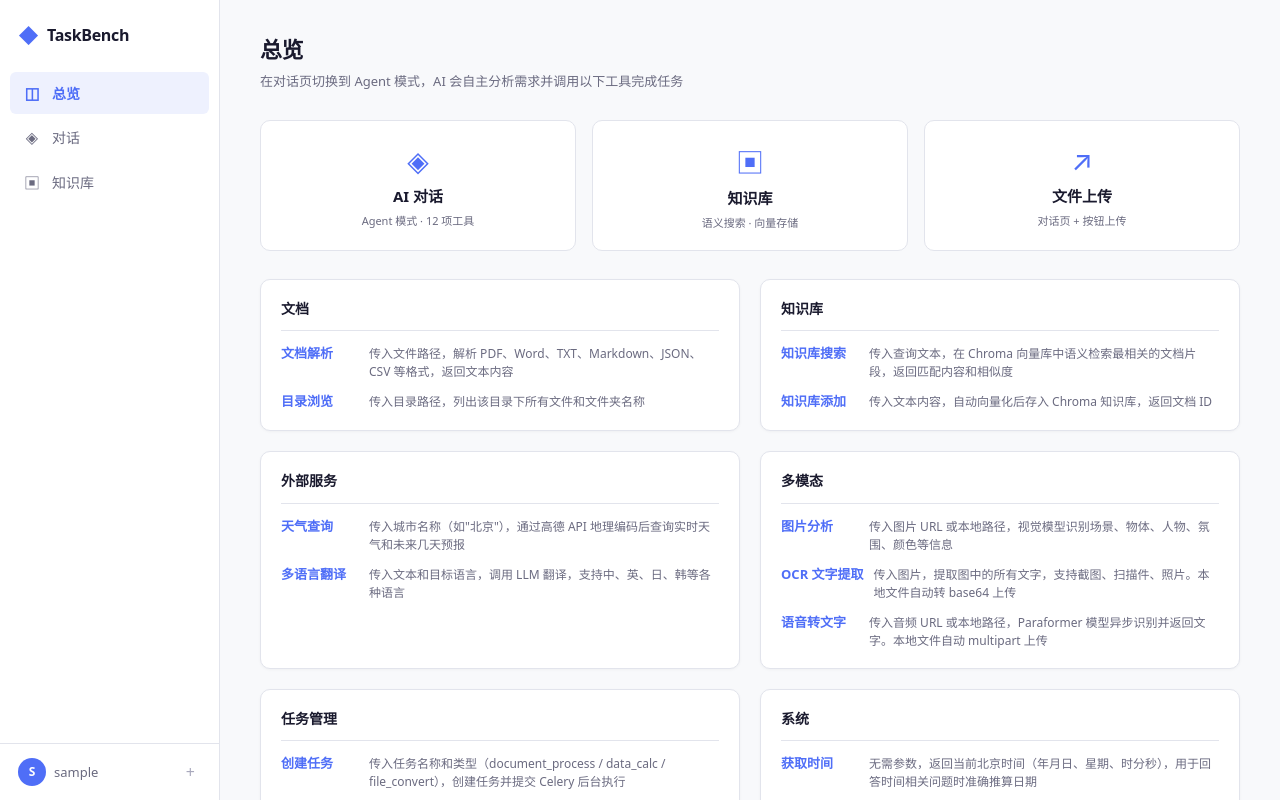
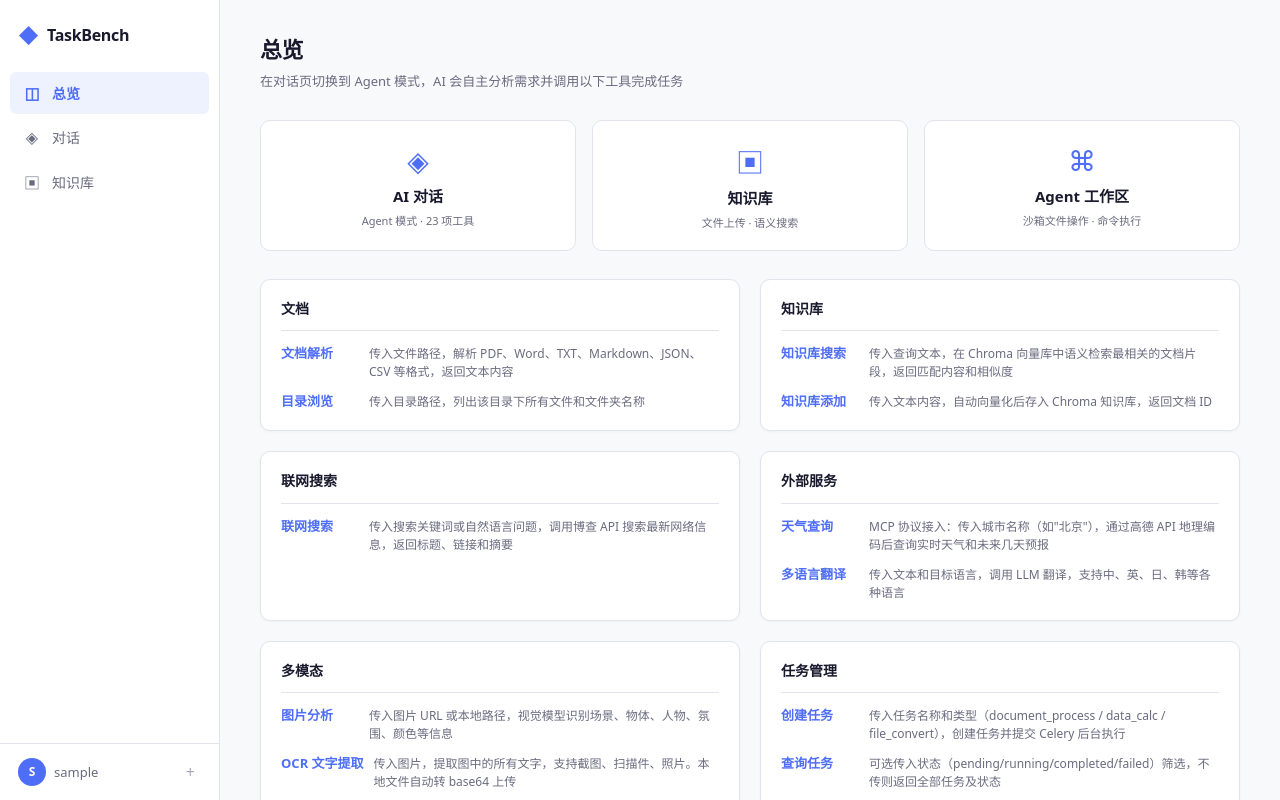
Before and after one commit to hope-go-home/xingqiunan, a Vue app in the folder frontend/: page /dashboard in a window 1280 px wide. Built offline with nearby package versions, Linux system fonts and the light colour scheme; sample sign-in values are in the browser's storage.

Commit message:
feat: 总览页工具清单更新 12→23 项（补全联网搜索/工作区文件/技能系统三组），快捷入口调整

```diff
--- a/frontend/src/views/DashboardView.vue
+++ b/frontend/src/views/DashboardView.vue
@@ -1,10 +1,10 @@
-<!-- DashboardView.vue — 总览。Agent 12 项工具清单 + 快捷入口。 -->
+<!-- DashboardView.vue — 总览。Agent 23 项工具清单 + 快捷入口。 -->
 <script setup>
 import { useRouter } from 'vue-router'
 
 const router = useRouter()
 
-/** 12 项 Agent 工具 */
+/** 23 项 Agent 工具（21 本地注册 + 2 MCP 协议） */
 const tools = [
   {
     group: '文档',
@@ -21,9 +21,15 @@ const tools = [
     ],
   },
   {
+    group: '联网搜索',
+    items: [
+      { name: 'web_search',            label: '联网搜索',   desc: '传入搜索关键词或自然语言问题，调用博查 API 搜索最新网络信息，返回标题、链接和摘要' },
+    ],
+  },
+  {
     group: '外部服务',
     items: [
-      { name: 'query_weather',         label: '天气查询',   desc: '传入城市名称（如"北京"），通过高德 API 地理编码后查询实时天气和未来几天预报' },
+      { name: 'query_weather',         label: '天气查询',   desc: 'MCP 协议接入：传入城市名称（如"北京"），通过高德 API 地理编码后查询实时天气和未来几天预报' },
       { name: 'translate',             label: '多语言翻译', desc: '传入文本和目标语言，调用 LLM 翻译，支持中、英、日、韩等各种语言' },
     ],
   },
@@ -43,9 +49,29 @@ const tools = [
     ],
   },
   {
+    group: '工作区文件',
+    items: [
+      { name: 'write_file',            label: '写入文件',   desc: '在工作区沙箱内写入/覆盖文件（支持自动创建目录），如 scripts/demo.py' },
+      { name: 'read_file',             label: '读取文件',   desc: '读取工作区内文本文件内容，仅限自己的沙箱目录' },
+      { name: 'list_workspace',        label: '列出目录',   desc: '列出工作区目录内容，含文件大小与修改时间' },
+      { name: 'create_directory',      label: '创建目录',   desc: '在工作区内创建目录，支持多级路径' },
+      { name: 'delete_file',           label: '删除文件',   desc: '删除工作区内文件或空目录，高危操作需人工确认' },
+      { name: 'move_file',             label: '移动/重命名', desc: '移动或重命名工作区内文件，高危操作需人工确认' },
+      { name: 'run_command',           label: '执行命令',   desc: '在授权工作区内执行白名单命令（python/pip/git/node/npm 等），需人工确认' },
+    ],
+  },
+  {
+    group: '技能系统',
+    items: [
+      { name: 'install_skill',         label: '安装技能',   desc: '从官方技能仓库（anthropics/skills）下载安装技能到本地 skills/ 目录，如 pptx/docx/pdf/xlsx' },
+      { name: 'list_skills',           label: '列出技能',   desc: '列出已安装的所有技能及其说明' },
+      { name: 'load_skill',            label: '加载技能',   desc: '读取技能的 SKILL.md 使用说明并按步骤执行任务（如生成 PPT）' },
+    ],
+  },
+  {
     group: '系统',
     items: [
-      { name: 'get_current_time',      label: '获取时间',   desc: '无需参数，返回当前北京时间（年月日、星期、时分秒），用于回答时间相关问题时准确推算日期' },
+      { name: 'get_current_time',      label: '获取时间',   desc: 'MCP 协议接入：无需参数，返回当前北京时间（年月日、星期、时分秒），用于回答时间相关问题时准确推算日期' },
     ],
   },
 ]
@@ -63,17 +89,17 @@ const tools = [
       <button class="quick-card" @click="router.push('/chat')">
         <span class="qc-icon">◈</span>
         <span class="qc-label">AI 对话</span>
-        <span class="qc-desc">Agent 模式 · 12 项工具</span>
+        <span class="qc-desc">Agent 模式 · 23 项工具</span>
       </button>
       <button class="quick-card" @click="router.push('/knowledge')">
         <span class="qc-icon">▣</span>
         <span class="qc-label">知识库</span>
-        <span class="qc-desc">语义搜索 · 向量存储</span>
+        <span class="qc-desc">文件上传 · 语义搜索</span>
       </button>
       <button class="quick-card" @click="router.push('/chat')">
-        <span class="qc-icon">↗</span>
-        <span class="qc-label">文件上传</span>
-        <span class="qc-desc">对话页 + 按钮上传</span>
+        <span class="qc-icon">⌘</span>
+        <span class="qc-label">Agent 工作区</span>
+        <span class="qc-desc">沙箱文件操作 · 命令执行</span>
       </button>
     </div>
 
```
